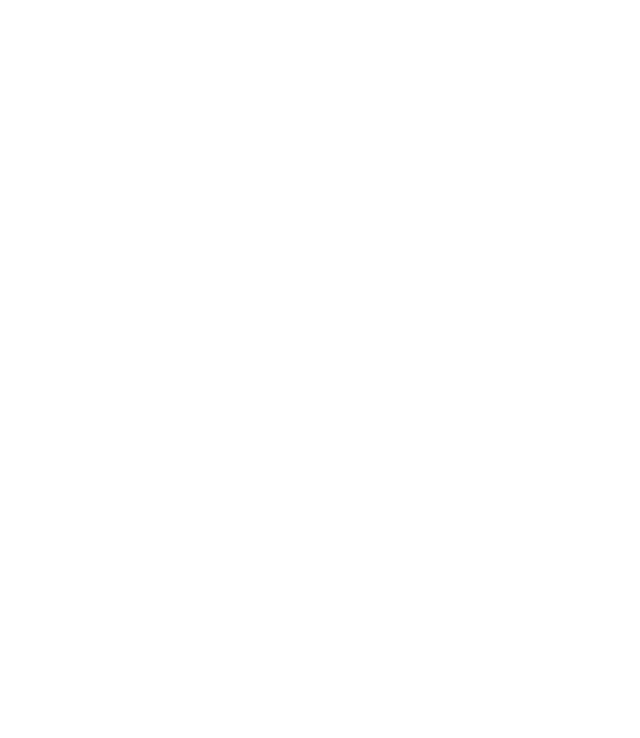
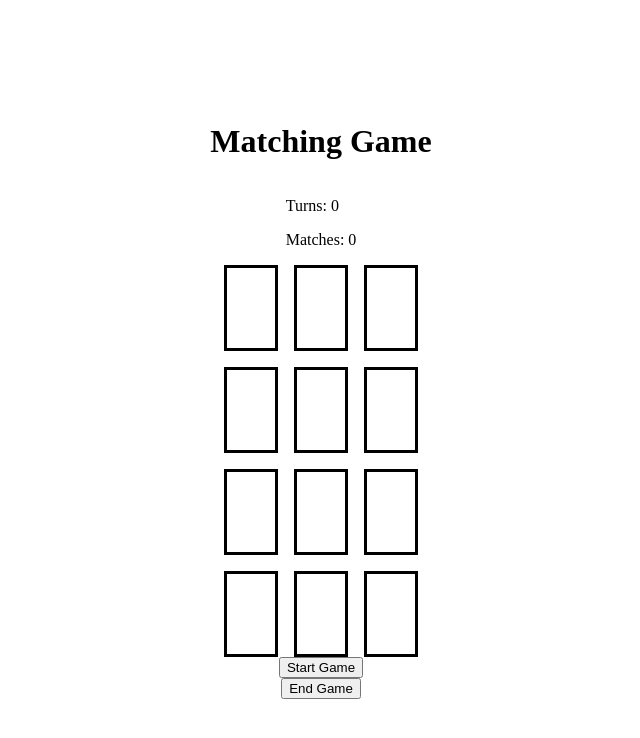
Before and after one commit to leibaust/js-game, a plain HTML site: page index.html in a window 1280 px wide. Shown: the whole page, without its empty margins (319-959 px from the left). Drawn offline with Linux system fonts and the light colour scheme.

Commit message:
set up HTML, basic styles, created variables in js

```diff
--- a/index.html
+++ b/index.html
@@ -3,11 +3,42 @@
 <head>
     <meta charset="UTF-8">
     <meta name="viewport" content="width=device-width, initial-scale=1.0">
-    <title>Web Scripting 1 Game Project</title>
+    <title>Web Scripting 1 - Matching Game</title>
     <link rel="stylesheet" href="style.css">
     <script src="script.js" defer></script>
 </head>
+
+
 <body>
+
+  <h1>Matching Game</h1>
+
+  <div class="game-info">
+    <p>Turns: <span id="turns">0</span></p>
+    <p>Matches: <span id="matches">0</span></p>
+  </div>
+
+  <div class="game-board">
+    <div class="card" data-card-id="1"></div>
+    <div class="card" data-card-id="2"></div>
+    <div class="card" data-card-id="3"></div>
+    <div class="card" data-card-id="4"></div>
+    <div class="card" data-card-id="5"></div>
+    <div class="card" data-card-id="6"></div>
+    <div class="card" data-card-id="7"></div>
+    <div class="card" data-card-id="8"></div>
+    <div class="card" data-card-id="9"></div>
+    <div class="card" data-card-id="10"></div>
+    <div class="card" data-card-id="11"></div>
+    <div class="card" data-card-id="12"></div>
+  </div>
+
+  <button id="start-btn">Start Game</button>
+
+  <button id="end-btn">End Game</button>
 
 </body>
 </html>
+
+</body>
+</html>
--- a/script.js
+++ b/script.js
@@ -0,0 +1,11 @@
+// Game Information
+const turnsDisplay = document.getElementById('turns');
+const matchesDisplay = document.getElementById('matches');
+
+// Game board and cards
+const gameBoard = document.querySelector('.game-board');
+const cards = document.querySelectorAll('.card');
+
+// Buttons
+const startButton = document.getElementById('start-btn');
+const endButton = document.getElementById('end-btn');
--- a/style.css
+++ b/style.css
@@ -0,0 +1,22 @@
+body {
+    display: flex;
+    flex-direction: column;
+    justify-content: center;
+    align-items: center;
+    max-width: 40rem;
+    height: 100vh;
+    margin: auto;
+}
+
+.game-board {
+    display: grid;
+    grid-template-columns: repeat(3, 1fr);
+    grid-template-rows: repeat(4, 1fr);
+    gap: 1rem;
+}
+
+.card {
+    border: 3px solid black;
+    width: 3rem;
+    height: 5rem;
+}
```
